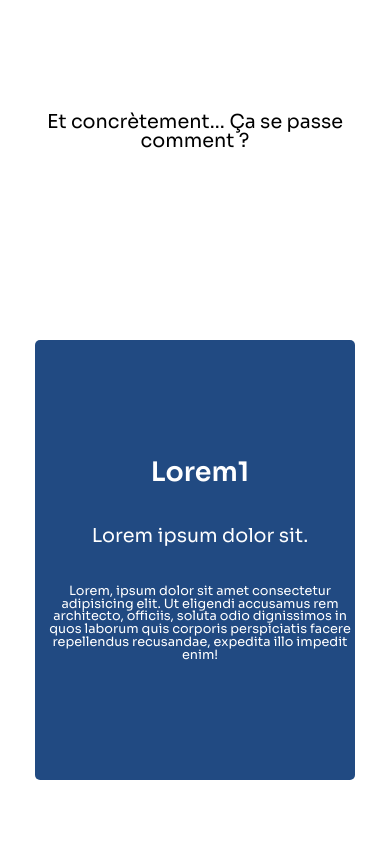
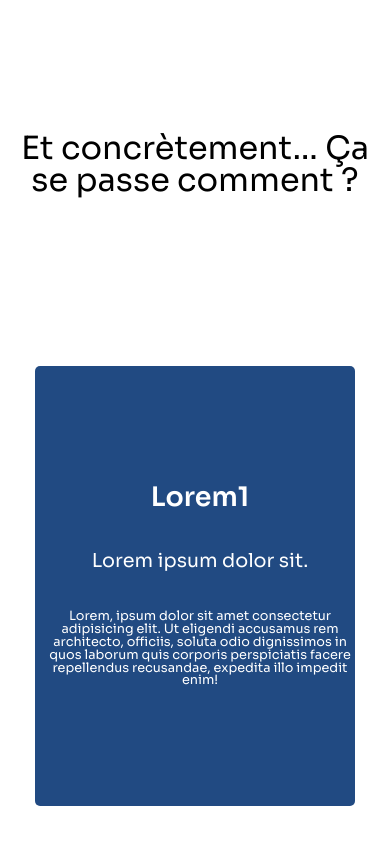
Before and after one commit to mohammed266392/kipostout-projet, an Angular app: page /accueil in a window 390 px wide. Shown: the part 2042-2886 px from the top of the page. Built offline with nearby package versions, Linux system fonts and the light colour scheme.

Commit message:
composant étape-v4

```diff
--- a/src/app/etape-slider/etape-slider.component.scss
+++ b/src/app/etape-slider/etape-slider.component.scss
@@ -117,8 +117,8 @@
 
 @media only screen and (max-width: 530px) {
     .title{
-        top: -30px;
-        font-size: 1.2em;
+        top: -10px;
+        font-size: 2em;
     }
     .main_img{
         display: none;
```
